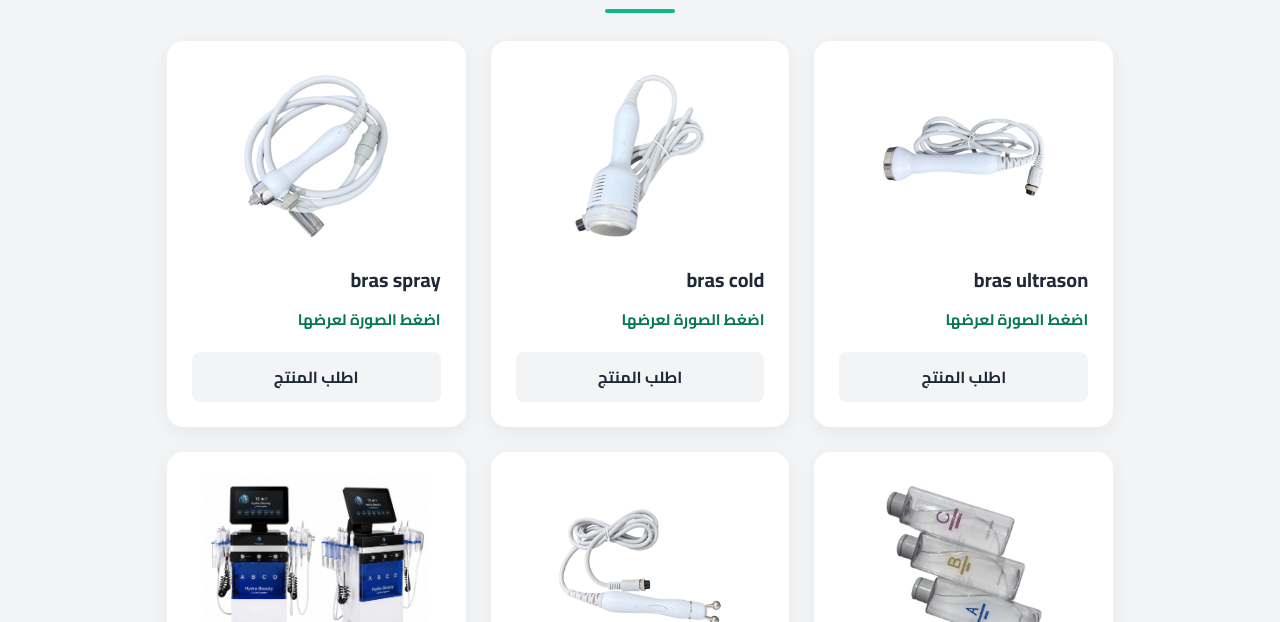
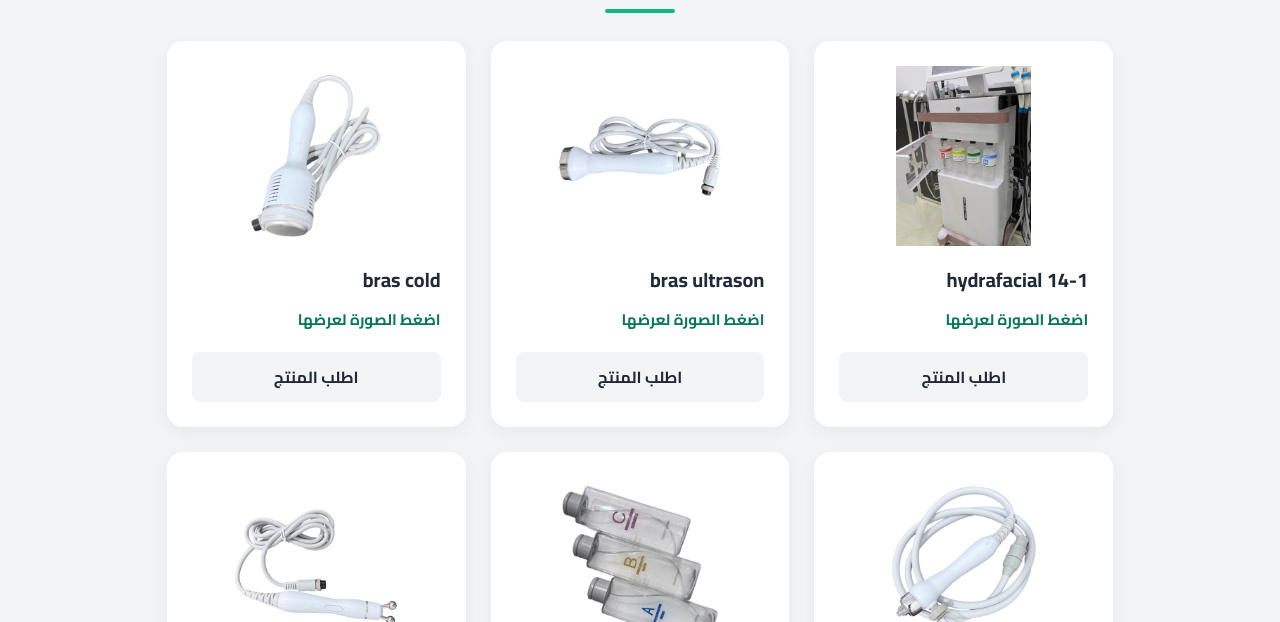
Before and after one commit to ratilservice-arch/ratilservice-site, a plain HTML site: page store.html in a window 1280 px wide. Shown: the part 178-800 px from the top of the page. Drawn offline with Linux system fonts and the light colour scheme.

Commit message:
Add the hydrafacial 14-1 device to the store.
Co-authored-by: Cursor <cursoragent@cursor.com>

```diff
--- a/index.html
+++ b/index.html
@@ -439,6 +439,6 @@
         <p style="font-size: 0.85rem;">جميع الحقوق محفوظة &copy; 2026 ratilservice.com</p>
     </footer>
 
-    <script src="site.js?v=20261115-ultrason" defer></script>
+    <script src="site.js?v=20261115-h14" defer></script>
 </body>
 </html>
--- a/products.json
+++ b/products.json
@@ -1,5 +1,9 @@
 {
   "items": [
+    {
+      "title": "hydrafacial 14-1",
+      "image": "/images/uploads/hydrafacial-14-1.jpg"
+    },
     {
       "title": "bras ultrason",
       "image": "/images/uploads/bras-ultrason.jpg"
--- a/site.js
+++ b/site.js
@@ -187,7 +187,7 @@
   const storeContainer = document.getElementById('store-container');
   if (storeContainer) {
     const gallery = createGallery();
-    fetch('products.json?v=20261115-ultrason', { cache: 'no-store' })
+    fetch('products.json?v=20261115-h14', { cache: 'no-store' })
       .then(response => response.json())
       .then(data => {
         if (!data || !Array.isArray(data.items) || data.items.length === 0) return;
--- a/store.html
+++ b/store.html
@@ -36,6 +36,6 @@
         <div class="line"></div>
         <div id="store-container" class="cards-grid"></div>
     </main>
-    <script src="site.js?v=20261115-ultrason" defer></script>
+    <script src="site.js?v=20261115-h14" defer></script>
 </body>
 </html>
```
Also changed, not shown: images/uploads/hydrafacial-14-1.jpg (added).
